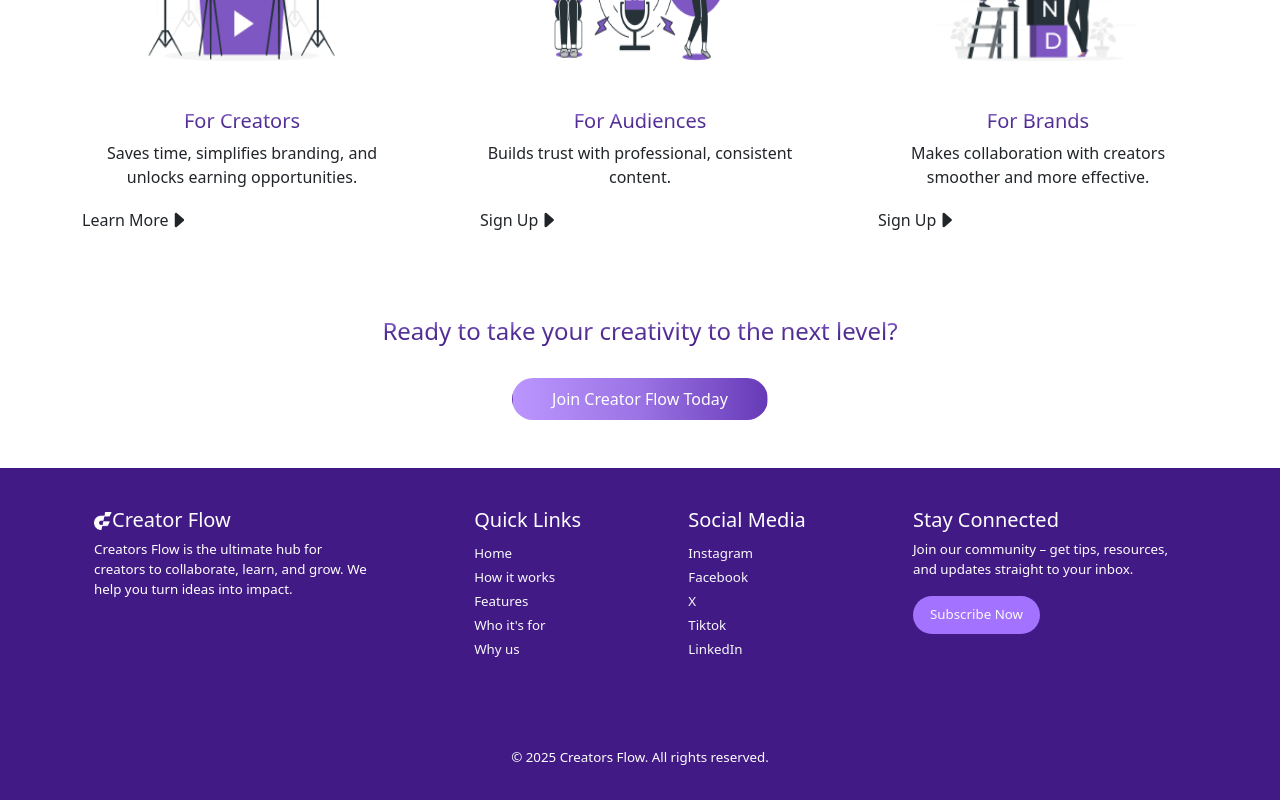
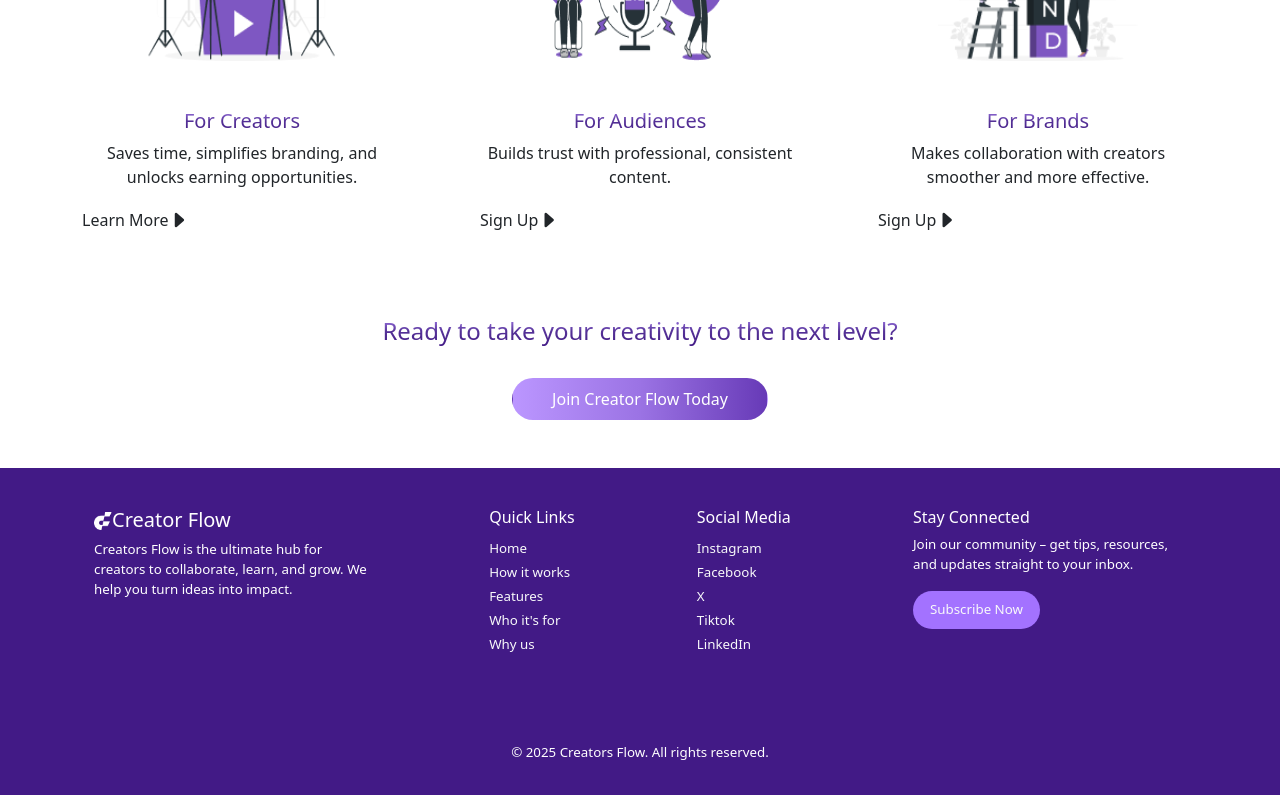
Before and after one commit to toludavid30/creator-flow, a React (Vite) app: page / in a window 1280 px wide. Shown: the part 3187-3987 px from the top of the page. Built offline with nearby package versions, Linux system fonts and the light colour scheme.

Commit message:
footer commit

```diff
--- a/src/layOut Components/Footer.jsx
+++ b/src/layOut Components/Footer.jsx
@@ -20,9 +20,9 @@ const Footer = () => {
           </p>
         </div>
         <div className="quickLinks">
-          <h5>
+          <h6>
             Quick Links
-          </h5>
+          </h6>
           <ul>
             <li className=""><a href="" className="text-decoration-none text-light">Home</a></li>
             <li className=""><a href="" className="text-decoration-none text-light">How it works</a></li>
@@ -32,9 +32,9 @@ const Footer = () => {
           </ul>
         </div>
         <div className="socials">
-          <h5>
+          <h6>
             Social Media
-          </h5>
+          </h6>
           <ul>
             <li className=""><a href="" className="text-decoration-none text-light">Instagram</a></li>
             <li className=""><a href="" className="text-decoration-none text-light">Facebook</a></li>
@@ -44,9 +44,9 @@ const Footer = () => {
           </ul>
         </div>
         <div className="connected w-25">
-          <h5>
+          <h6>
             Stay Connected
-          </h5>
+          </h6>
           <p>
             Join our community – get tips, resources, and updates straight to your inbox.
           </p>
```
